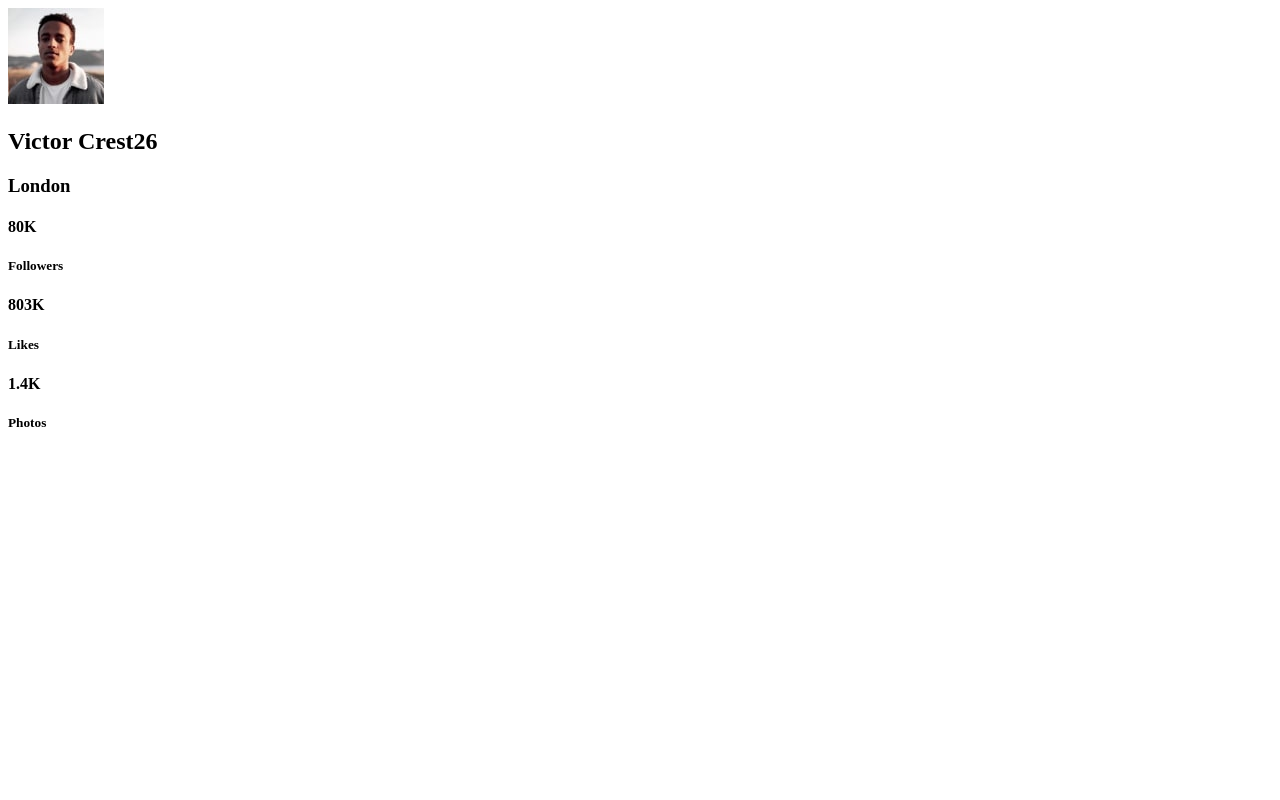
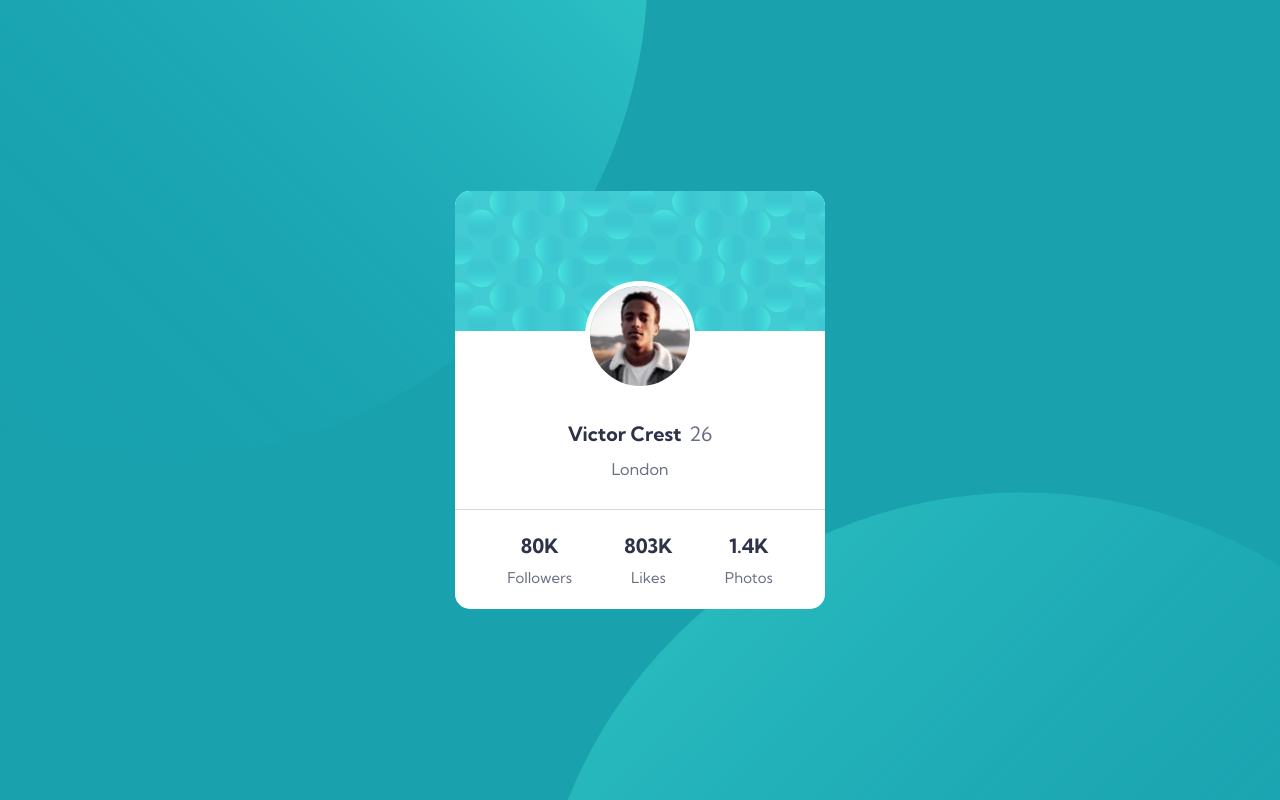
Before and after one commit to patrickdaguio/profile-card-component, a plain HTML site: page index.html in a window 1280 px wide. Drawn offline with Linux system fonts and the light colour scheme.

Commit message:
HTML & CSS Finish

```diff
--- a/index.html
+++ b/index.html
@@ -12,6 +12,10 @@
 
   <body>
     <div class="container">
+      <div class="circles">
+        <img class="c1" src="images/bg-pattern-top.svg" alt="Background">
+        <img class="c2" src="images/bg-pattern-bottom.svg" alt="Background">
+      </div>
       <div class="card">
         <div class="card-header"></div>
         <div class="card-body">
--- a/style.scss
+++ b/style.scss
@@ -1,5 +1,5 @@
 // SCSS Breakpoints Library
-@import "/breakpoints/breakpoints.scss";
+@import "./breakpoints/breakpoints.scss";
 
 // Font
 @import url("https://fonts.googleapis.com/css2?family=Kumbh+Sans:wght@400;700&display=swap");
@@ -13,3 +13,132 @@ $darkGray: hsl(0, 0%, 59%);
 :root {
   font-size: 18px;
 }
+
+* {
+  box-sizing: border-box;
+  padding: 0;
+  margin: 0;
+}
+
+// Main Container (Body)
+.container {
+  display: flex;
+  justify-content: center;
+  align-items: center;
+  background-color: $darkCyan;
+  color: $darkBlue;
+  font-family: "Kumbh Sans", sans-serif;
+  height: 100vh;
+  overflow: hidden;
+  position: relative;
+  // Circle Backgrounds
+  .circles {
+    img {
+      position: absolute;
+      animation: 2s circles forwards;
+    }
+    .c1 {
+      top: -520px;
+      left: -330px;
+      transform: translate(-50px, -50px);
+
+      @include media(">=phone", "<=tablet") {
+        width: 600px;
+        top: -350px;
+        left: -380px;
+      }
+    }
+    .c2 {
+      bottom: -670px;
+      right: -230px;
+      transform: translate(50px, 50px);
+
+      @include media(">=phone", "<=tablet") {
+        width: 600px;
+        bottom: -300px;
+        right: -410px;
+      }
+    }
+  }
+
+  // Card Container
+  .card {
+    background-color: white;
+    width: 370px;
+    border-radius: 15px;
+    text-align: center;
+    overflow: hidden;
+    z-index: 2;
+    margin: 1.3em;
+
+    // Header
+    .card-header {
+      background-image: url("/images/bg-pattern-card.svg");
+      height: 140px;
+    }
+
+    // Body
+    .card-body {
+      padding: 0px 20px 30px;
+      // Profile Picture
+      .img-container {
+        border-radius: 50%;
+        border: 5px solid white;
+        overflow: hidden;
+        width: 110px;
+        margin: -50px auto 30px auto;
+        img {
+          width: 100%;
+          display: block;
+        }
+      }
+      // Profile Info
+      .name-age {
+        font-weight: 700;
+        margin-bottom: 0.7em;
+        font-size: 1.1rem;
+        .age {
+          margin-left: 0.4em;
+          color: $grayishBlue;
+          font-weight: 400;
+        }
+      }
+      .city {
+        color: $grayishBlue;
+        font-weight: 400;
+        font-size: 0.9rem;
+      }
+    }
+
+    // Footer
+    .card-footer {
+      border-top: 1px solid hsl(0, 0%, 84%);
+      display: flex;
+      justify-content: space-evenly;
+      align-items: center;
+      height: 100px;
+      // Meta Info
+      .item {
+        .value {
+          font-size: 1.1rem;
+          font-weight: 700;
+          margin-bottom: 0.5em;
+        }
+        .meta {
+          color: $grayishBlue;
+          font-weight: 400;
+        }
+      }
+    }
+  }
+}
+
+@keyframes circles {
+  from {
+    opacity: 0;
+  }
+  to {
+    opacity: 1;
+    transform: translate(0);
+  }
+}
```
Also changed, not shown: css/breakpoints.css, css/style.css.
